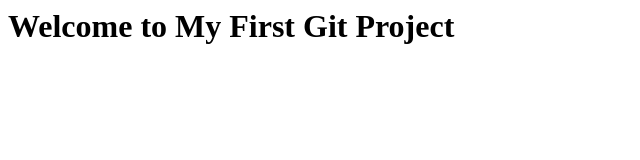
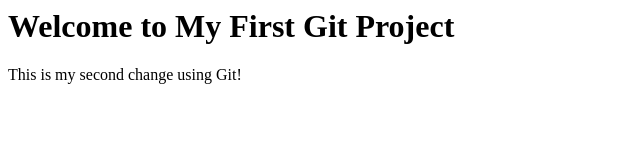
Before and after one commit to Nic-creater/MyGitProject, a plain HTML site: page index.html in a window 1280 px wide. Shown: the whole page, without its empty margins (0-640 px from the left). Drawn offline with Linux system fonts and the light colour scheme.

Commit message:
update project -added paragraph

```diff
--- a/index.html
+++ b/index.html
@@ -1 +1,2 @@
 <h1>Welcome to My First Git Project</h1>
+<p>This is my second change using Git!</p>
```
